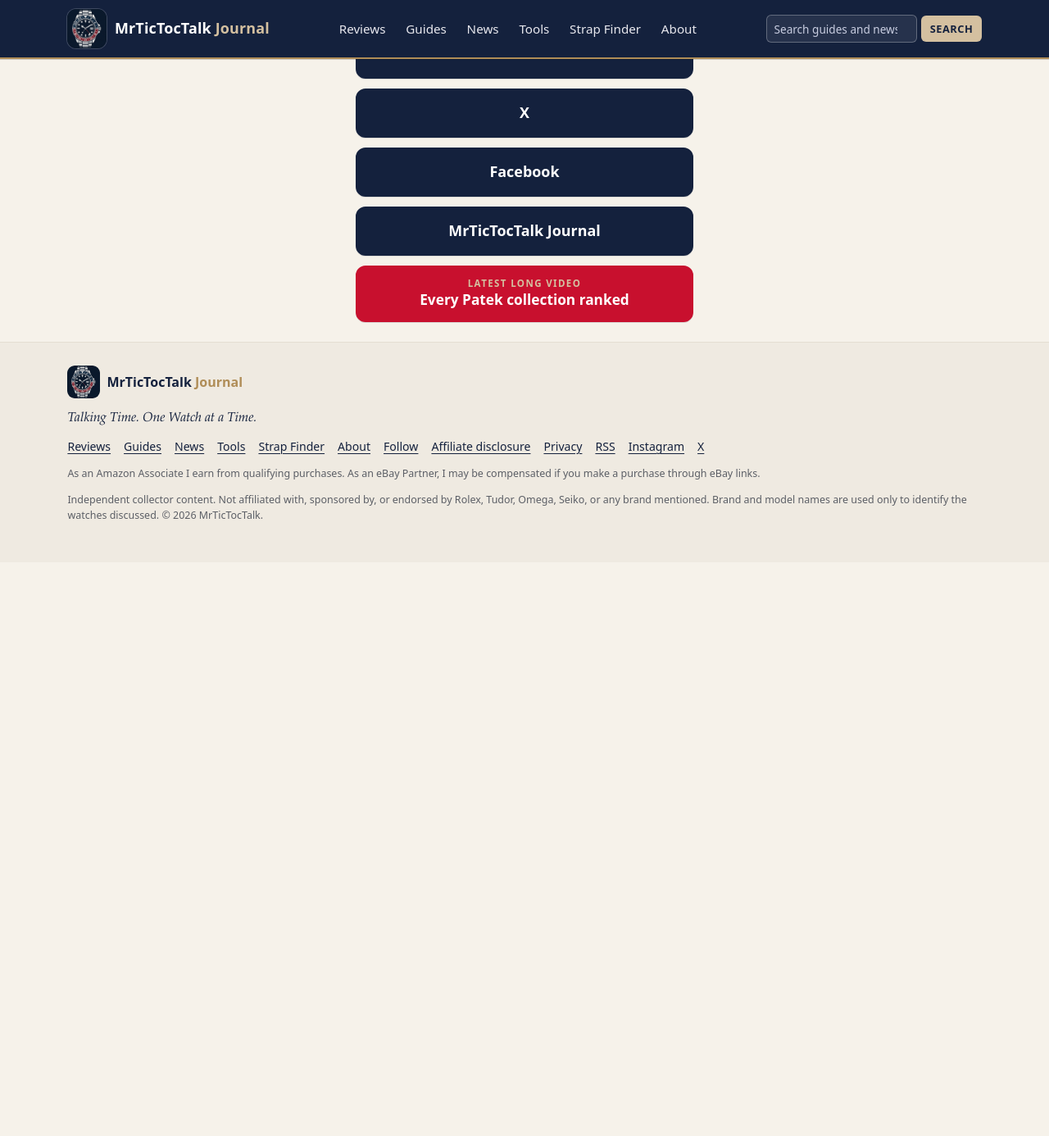
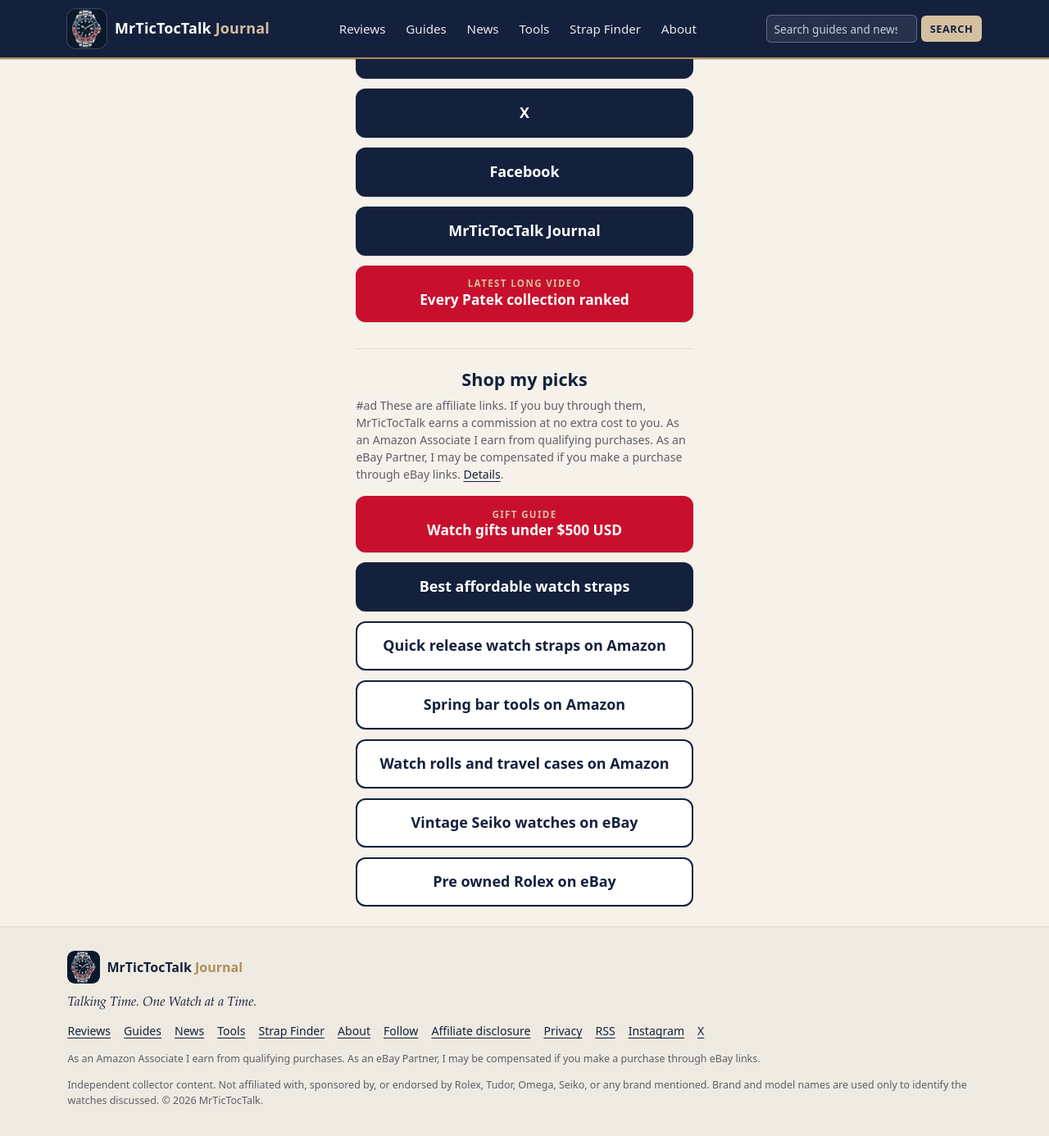
Before and after one commit to williec677/williec677.github.io, a Jekyll site: the page built from links.html, in a window 1280 px wide and 1400 px high, scrolled down 500 px. Shown: the top 1386 px of the window at 82% size. Built offline with Jekyll 4.4.1, drawn with Linux system fonts in a browser that asks for light colours; before the commit the page ends 1186 px from its top, so only the background shows below that.

Commit message:
Links page: Shop my picks with affiliate disclosure; schedule strap guide (Nov 21) and gift guide (Nov 22)

```diff
--- a/assets/css/links.css
+++ b/assets/css/links.css
@@ -112,3 +112,38 @@
     border-color:#a50d26;
   }
 }
+
+/* Shop my picks */
+.links-shop{
+  margin:2rem 0 0;
+  padding-top:1.5rem;
+  border-top:1px solid var(--line);
+}
+.links-shop-title{
+  margin:0 0 .5rem;
+  font:700 1.35rem/1.2 var(--sans);
+  color:var(--navy);
+}
+.links-disclosure{
+  margin:0 0 1rem;
+  font:.88rem/1.5 var(--sans);
+  color:var(--muted);
+  text-align:left;
+}
+.links-nav .links-btn-shop{
+  background:#fff;
+  color:var(--navy);
+}
+.links-nav .links-btn-shop:hover,
+.links-nav .links-btn-shop:focus-visible{
+  background:var(--red);
+  border-color:var(--red);
+  color:#fff;
+}
+@media (prefers-color-scheme:dark){
+  .links-shop-title{color:#dfe5f4}
+  .links-disclosure{color:#a9adb6}
+  .links-nav .links-btn-shop{background:transparent;color:#dfe5f4;border-color:#2a3c68}
+  .links-nav .links-btn-shop:hover,
+  .links-nav .links-btn-shop:focus-visible{background:var(--red);border-color:var(--red);color:#fff}
+}
--- a/links.html
+++ b/links.html
@@ -25,4 +25,27 @@ body_class: links
       <span class="links-title">Every Patek collection ranked</span>
     </a>
   </nav>
+
+  <section class="links-shop" aria-labelledby="links-shop-title">
+    <h2 id="links-shop-title" class="links-shop-title">Shop my picks</h2>
+    <p class="links-disclosure">#ad These are affiliate links. If you buy through them, MrTicTocTalk earns a commission at no extra cost to you. As an Amazon Associate I earn from qualifying purchases. As an eBay Partner, I may be compensated if you make a purchase through eBay links. <a href="{{ '/affiliate-disclosure/' | relative_url }}">Details</a>.</p>
+    <nav class="links-nav" aria-label="Shop my picks">
+      {%- assign gift_post = site.posts | where: "slug", "watch-gifts-under-500" | first -%}
+      {%- if gift_post %}
+      <a class="links-btn links-btn-feature" href="{{ gift_post.url | relative_url }}">
+        <span class="links-kicker">Gift guide</span>
+        <span class="links-title">Watch gifts under $500 USD</span>
+      </a>
+      {%- endif -%}
+      {%- assign strap_post = site.posts | where: "slug", "best-affordable-watch-straps" | first -%}
+      {%- if strap_post %}
+      <a class="links-btn" href="{{ strap_post.url | relative_url }}">Best affordable watch straps</a>
+      {%- endif %}
+      {% include aff.html network="amazon" url="https://www.amazon.com/s?k=barton+quick+release+watch+band" text="Quick release watch straps on Amazon" class="links-btn links-btn-shop" %}
+      {% include aff.html network="amazon" url="https://www.amazon.com/s?k=barton+spring+bar+tool" text="Spring bar tools on Amazon" class="links-btn links-btn-shop" %}
+      {% include aff.html network="amazon" url="https://www.amazon.com/s?k=barton+watch+roll" text="Watch rolls and travel cases on Amazon" class="links-btn links-btn-shop" %}
+      {% include aff.html network="ebay" url="https://www.ebay.com/sch/i.html?_nkw=vintage+seiko+automatic+watch" text="Vintage Seiko watches on eBay" class="links-btn links-btn-shop" customid="links" %}
+      {% include aff.html network="ebay" url="https://www.ebay.com/sch/i.html?_nkw=rolex+watch&LH_ItemCondition=3000" text="Pre owned Rolex on eBay" class="links-btn links-btn-shop" customid="links" %}
+    </nav>
+  </section>
 </section>
```
Also changed, not shown: _posts/2026-11-21-best-affordable-watch-straps.md (added, +137 -0 lines), _posts/2026-11-22-watch-gifts-under-500.md (added, +104 -0 lines), assets/img/posts/best-affordable-watch-straps.webp (added), assets/img/posts/watch-gifts-under-500.webp (added).
